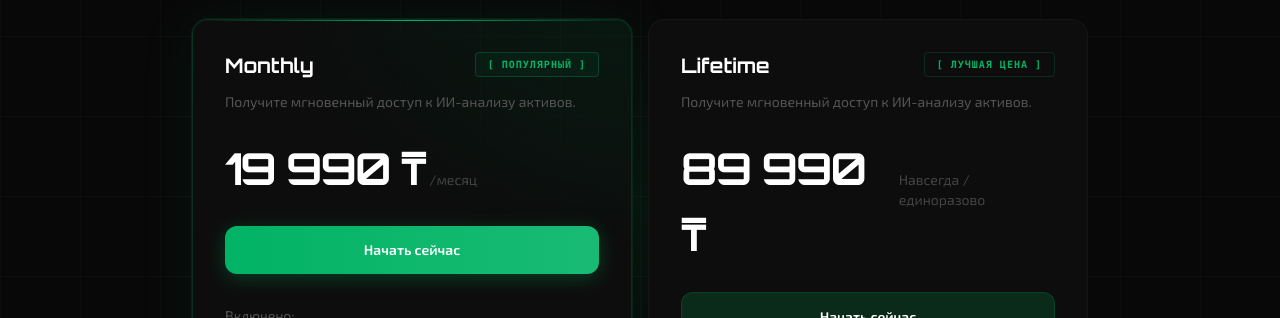
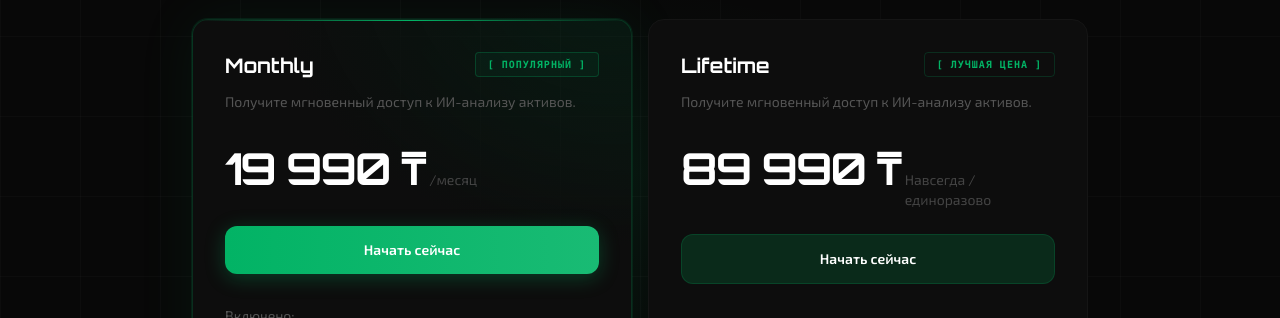
Before and after one commit to qryptobro/rbhood, a Next.js app: page / in a window 1280 px wide. Shown: the part 4280-4598 px from the top of the page. Built offline with nearby package versions, Linux system fonts and the light colour scheme; no server answers.

Commit message:
fix: keep ₸ on same line as price (white-space nowrap)

```diff
--- a/app/components/Pricing.tsx
+++ b/app/components/Pricing.tsx
@@ -87,7 +87,7 @@ export default function Pricing({ paywall = false }: { paywall?: boolean }) {
 
               {/* Price */}
               <div className="flex items-baseline gap-1.5 mb-6">
-                <span className="font-orbitron font-bold text-white" style={{ fontSize: 44, letterSpacing: "-2px" }}>
+                <span className="font-orbitron font-bold text-white" style={{ fontSize: 44, letterSpacing: "-2px", whiteSpace: "nowrap" }}>
                   {plan.price}
                 </span>
                 <span className="font-exo text-sm text-[#444]">{plan.period}</span>
```
